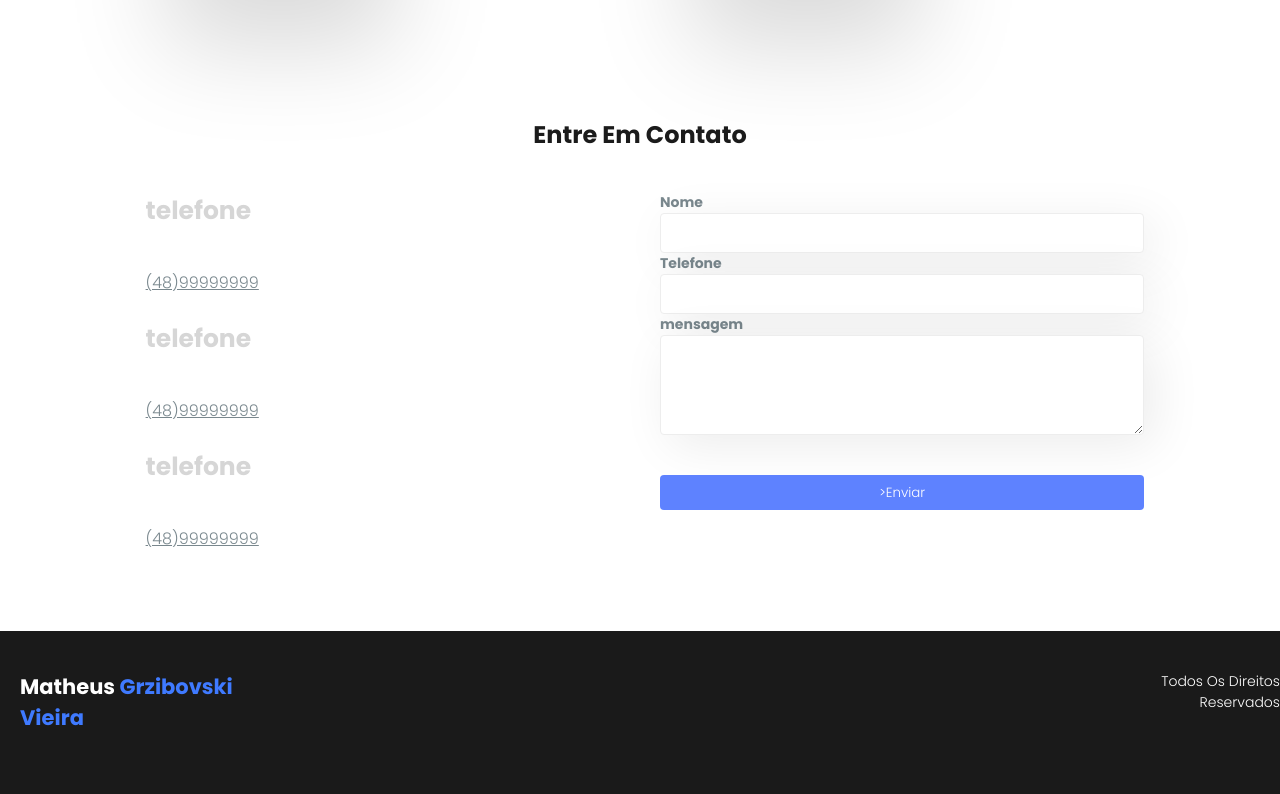
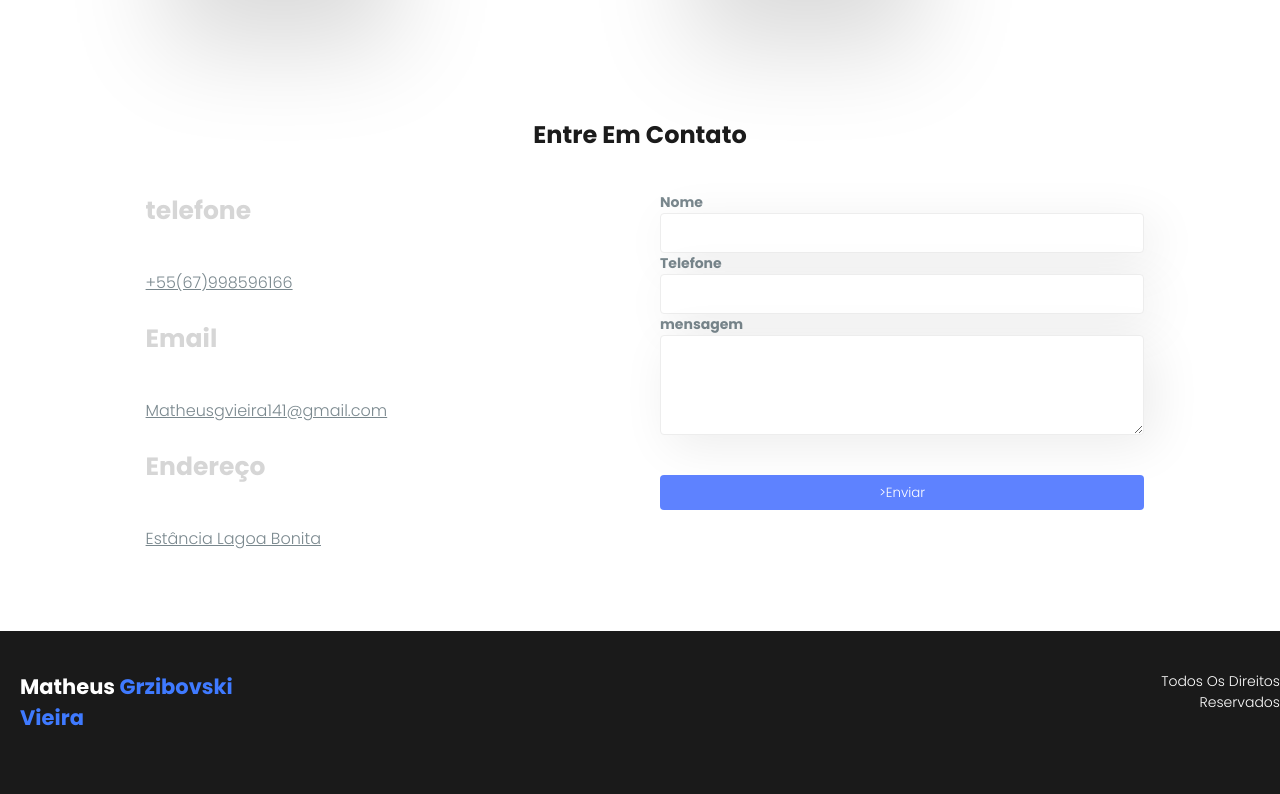
Before and after one commit to MatheusGrz141/Projeto-Portfolio, a plain HTML site: page index.html in a window 1280 px wide. Shown: the part 1954-2748 px from the top of the page. Drawn offline with Linux system fonts and the light colour scheme.

Commit message:
atulização de endereço e numero de tel

```diff
--- a/index.html
+++ b/index.html
@@ -10,10 +10,10 @@
 
     <header>
         <div class="center">
-            <div class="logo"><h2>Matheus<span>Full-Stack Developer</span></h2></div>
+            <div class="logo"><h2>Matheus <span>Full-Stack Developer</span></h2></div>
 
             <div class="sobre-header">
-                <h3>Olá, eu sou</h3>
+                <h3>Olá, eu sou...</h3>
                 <h1>Matheus Grzibovski Vieira,<br/>
 
                     Full-Stack Developer</h1>
@@ -113,13 +113,13 @@
 
                 <div class="numeros-contato">
                     <h3>telefone</h3>
-                    <p>(48)99999999</p>
+                    <p>+55(67)998596166</p>
                     <br/>
-                    <h3>telefone</h3>
-                    <p>(48)99999999</p>
+                    <h3>Email</h3>
+                    <p>Matheusgvieira141@gmail.com</p>
                     <br/>
-                    <h3>telefone</h3>
-                    <p>(48)99999999</p>
+                    <h3>Endereço</h3>
+                    <p>Estância Lagoa Bonita</p>
 
                 </div>
                 <div class="form">
```
